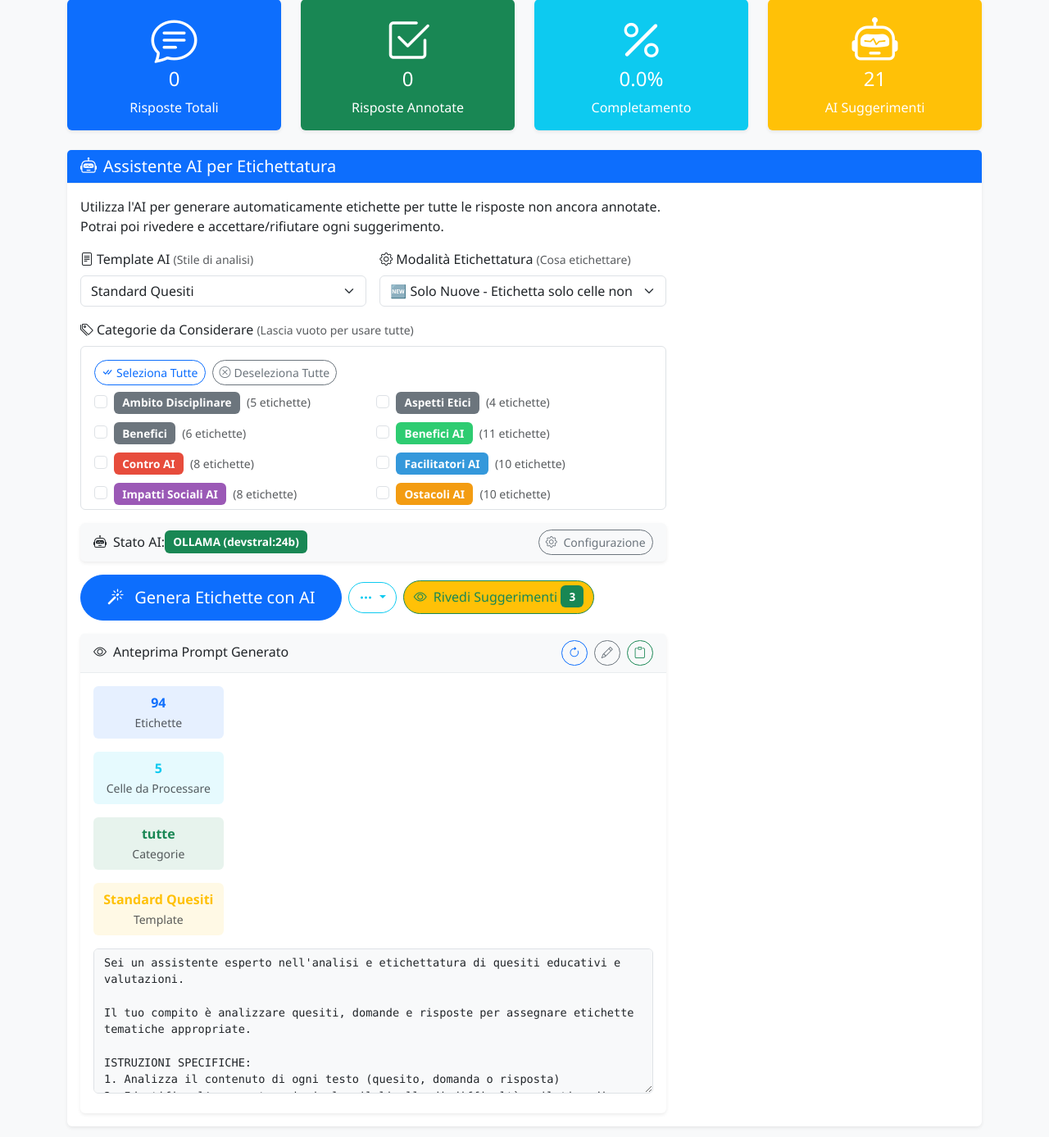
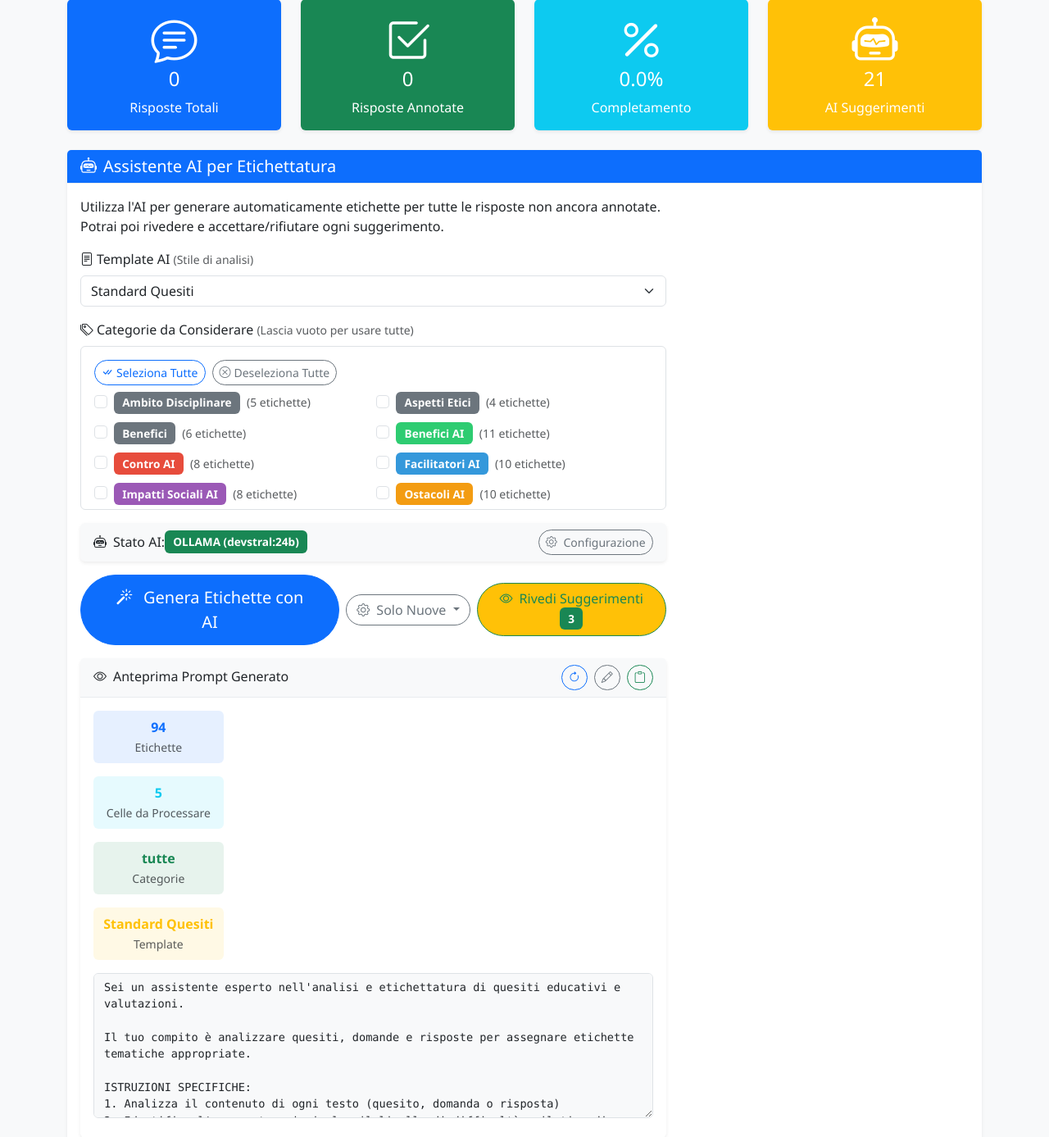
Before and after one commit to nugh75/analisi-mu, a Flask app: page /excel/file/1/question/Ambivalente in a window 1280 px wide. Shown: the part 201-1588 px from the top of the page at 82% size. Run offline with Flask 3, Linux system fonts and the light colour scheme; a user stored in the database is signed in; data comes from the database, SQL or seed files in the repository; some libraries are stand-ins or nearby versions.

Commit message:
Ai va bene

```diff
--- a/templates/excel/view_question.html
+++ b/templates/excel/view_question.html
@@ -84,7 +84,7 @@
                         </p>
                         <form id="ai-options-form" class="mb-3">
                             <div class="row g-3">
-                                <div class="col-md-6">
+                                <div class="col-md-12">
                                     <label for="ai-template-select" class="form-label mb-2">
                                         <i class="bi bi-file-text me-1"></i>Template AI
                                         <small class="text-muted">(Stile di analisi)</small>
@@ -93,17 +93,6 @@
                                         <option value="1">📚 Standard Quesiti - Per domande e test educativi</option>
                                         <option value="2">💬 Analisi Commenti - Per feedback e osservazioni</option>
                                         <option value="3">🎯 Analisi Competenze - Per identificare abilità richieste</option>
-                                    </select>
-                                </div>
-                                <div class="col-md-6">
-                                    <label for="ai-mode-select" class="form-label mb-2">
-                                        <i class="bi bi-gear me-1"></i>Modalità Etichettatura
-                                        <small class="text-muted">(Cosa etichettare)</small>
-                                    </label>
-                                    <select id="ai-mode-select" class="form-select">
-                                        <option value="new">🆕 Solo Nuove - Etichetta solo celle non annotate</option>
-                                        <option value="replace">🔄 Ri-etichetta Tutto - Sostituisce etichette esistenti</option>
-                                        <option value="additional">➕ Aggiungi - Aggiunge alle etichette esistenti</option>
                                     </select>
                                 </div>
                             </div>
@@ -171,18 +160,23 @@
                                 <span id="generate-button-text">Genera Etichette con AI</span>
                             </button>
 
-                            <!-- Opzioni Rapide -->
+                            <!-- Modalità di Etichettatura -->
                             <div class="btn-group">
-                                <button type="button" class="btn btn-outline-info dropdown-toggle" data-bs-toggle="dropdown"
-                                        aria-expanded="false" title="Opzioni avanzate">
-                                    <i class="bi bi-three-dots"></i>
+                                <button type="button" class="btn btn-outline-secondary dropdown-toggle" data-bs-toggle="dropdown"
+                                        aria-expanded="false" title="Seleziona modalità di etichettatura">
+                                    <i class="bi bi-gear me-1"></i>
+                                    <span id="current-mode-text">Solo Nuove</span>
                                 </button>
                                 <ul class="dropdown-menu">
                                     <li>
                                         <h6 class="dropdown-header">
-                                            <i class="bi bi-gear me-1"></i>Modalità Avanzate
+                                            <i class="bi bi-sliders me-1"></i>Modalità di Etichettatura
                                         </h6>
                                     </li>
+                                    <li><button class="dropdown-item" id="mode-new" data-mode="new">
+                                        <i class="bi bi-plus-square me-2"></i>Solo Nuove
+                                        <small class="text-muted d-block">Etichetta solo celle non ancora annotate</small>
+                                    </button></li>
                                     <li><button class="dropdown-item" id="mode-replace" data-mode="replace">
                                         <i class="bi bi-arrow-clockwise me-2"></i>Ri-etichetta Tutto
                                         <small class="text-muted d-block">Sostituisce tutte le etichette esistenti</small>
@@ -194,6 +188,7 @@
                                     <li><hr class="dropdown-divider"></li>
                                     <li><button class="dropdown-item" id="test-prompt" disabled>
                                         <i class="bi bi-play me-2"></i>Test Prompt su Campione
+                                        <small class="text-muted d-block">Testa il prompt su 5 celle casuali</small>
                                     </button></li>
                                 </ul>
                             </div>
@@ -472,6 +467,17 @@
     font-size: 0.8em;
     font-weight: 500;
 }
+
+/* Stile per evidenziare la modalità selezionata */
+.dropdown-item.active {
+    background-color: var(--bs-primary);
+    color: white;
+}
+
+.dropdown-item.active:hover {
+    background-color: var(--bs-primary);
+    color: white;
+}
 </style>
 {% endblock %}
 
@@ -539,36 +545,60 @@ document.addEventListener('DOMContentLoaded', function() {
     const modeButtons = document.querySelectorAll('[data-mode]');
     const generateButton = document.getElementById('generate-ai-labels');
     const generateButtonText = document.getElementById('generate-button-text');
+    const currentModeText = document.getElementById('current-mode-text');
+
+    // Modalità corrente (default: 'new')
+    let currentMode = 'new';
 
     modeButtons.forEach(btn => {
         btn.addEventListener('click', (e) => {
             e.preventDefault();
             const mode = btn.dataset.mode;
-            const modeSelect = document.getElementById('ai-mode-select');
 
-            if (modeSelect) {
-                modeSelect.value = mode;
-                updateButtonText(mode);
+            if (mode && mode !== 'test') {  // Escludi il pulsante test
+                currentMode = mode;
+                updateModeDisplay(mode);
                 updatePromptPreview();
             }
         });
     });
 
-    function updateButtonText(mode) {
-        const texts = {
+    function updateModeDisplay(mode) {
+        const modeTexts = {
+            'new': 'Solo Nuove',
+            'replace': 'Ri-etichetta Tutto',
+            'additional': 'Aggiungi Etichette'
+        };
+
+        const buttonTexts = {
             'new': 'Genera Etichette con AI',
             'replace': 'Ri-etichetta Tutto con AI',
             'additional': 'Aggiungi Etichette con AI'
         };
+
+        // Aggiorna il testo del dropdown
+        if (currentModeText) {
+            currentModeText.textContent = modeTexts[mode] || modeTexts['new'];
+        }
+
+        // Aggiorna il testo del pulsante principale
         if (generateButtonText) {
-            generateButtonText.textContent = texts[mode] || texts['new'];
+            generateButtonText.textContent = buttonTexts[mode] || buttonTexts['new'];
         }
+
+        // Aggiorna gli stati visivi dei pulsanti del dropdown
+        modeButtons.forEach(btn => {
+            if (btn.dataset.mode === mode) {
+                btn.classList.add('active');
+            } else {
+                btn.classList.remove('active');
+            }
+        });
     }
 
     // --- ELEMENTI DOM UNIFICATI ---
     const promptPreview = document.getElementById('ai-prompt-preview');
     const templateSelect = document.getElementById('ai-template-select');
-    const modeSelect = document.getElementById('ai-mode-select');
     const fileId = {{ excel_file.id }};
 
     // Carica i template disponibili dinamicamente
@@ -716,15 +746,7 @@ document.addEventListener('DOMContentLoaded', function() {
     // Event listeners principali
     if (templateSelect) {
         templateSelect.addEventListener('change', () => {
-            const mode = modeSelect?.value || 'new';
-            updateButtonText(mode);
-            updatePromptPreview();
-        });
-    }
-
-    if (modeSelect) {
-        modeSelect.addEventListener('change', () => {
-            updateButtonText(modeSelect.value);
+            updateModeDisplay(currentMode);
             updatePromptPreview();
         });
     }
@@ -748,6 +770,8 @@ document.addEventListener('DOMContentLoaded', function() {
 
     // Carica i template disponibili all'avvio e aggiorna il prompt
     loadAvailableTemplates().then(() => {
+        // Inizializza la modalità di default
+        updateModeDisplay('new');
         updatePromptPreview();
     });
 });
```
